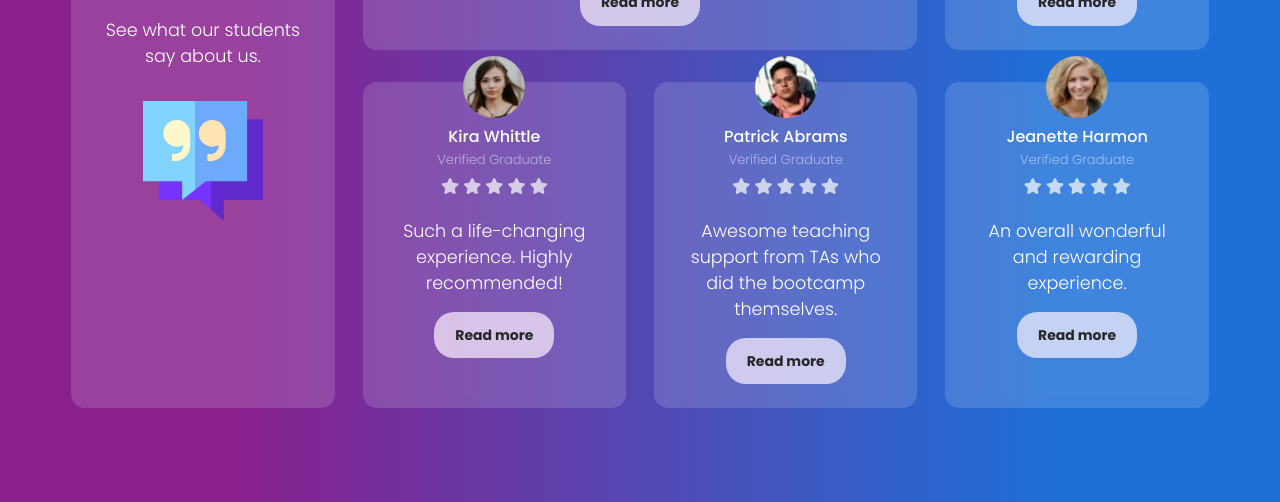
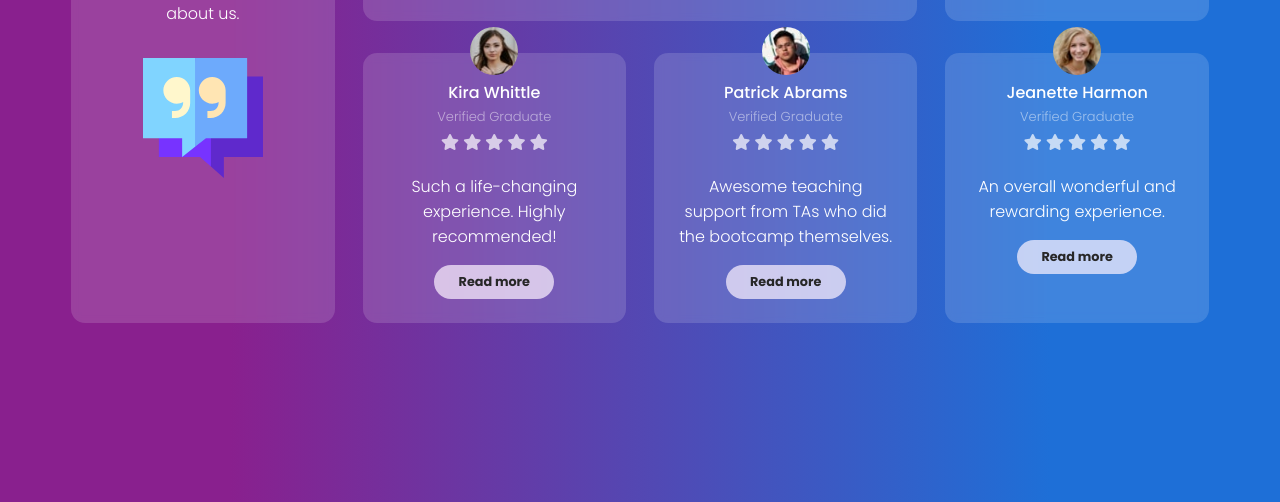
Before and after one commit to marugy99/testimonials-remake, a plain HTML site: page index.html in a window 1280 px wide. Shown: the part 298-800 px from the top of the page. Drawn offline with Linux system fonts and the light colour scheme.

Commit message:
Add files via upload

```diff
--- a/styles.css
+++ b/styles.css
@@ -17,7 +17,7 @@ h1 {
 
 h2 {
     color:rgb(255, 255, 255);
-    font-size: 1.1rem;
+    font-size: 1rem;
     font-weight: 300;
     margin: 1rem auto;
     text-align: center;
@@ -41,12 +41,12 @@ p {
 button {
     background-color: rgba(254,244,255, 70%);
     border: none;
-    padding: 0.80rem;
-    font-size: 0.875rem;
+    padding: 0.50rem;
+    font-size: 0.80rem;
     font-family: inherit;
     color: rgb(39, 39, 39);
     font-weight: 700;
-    border-radius: 20px;
+    border-radius: 1.25rem;
     width: 7.5rem;
     margin: 0 auto;
     display: block;
@@ -60,8 +60,8 @@ button:hover {
 
 .profile-pic {
     border-radius: 50%;
-    width: 3.875rem;
-    height: 3.875rem;
+    width: 3rem;
+    height: 3rem;
     margin-top: -50px;
 }
 
```
